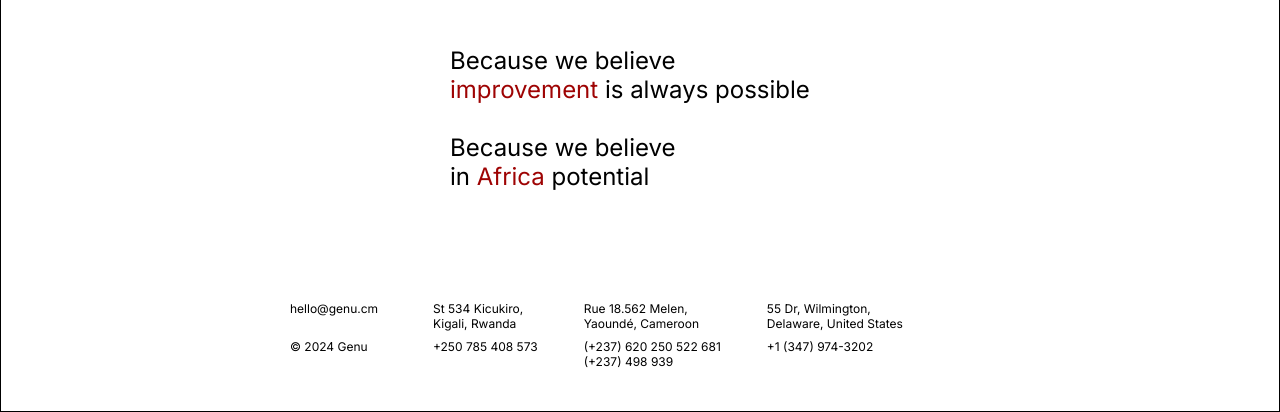
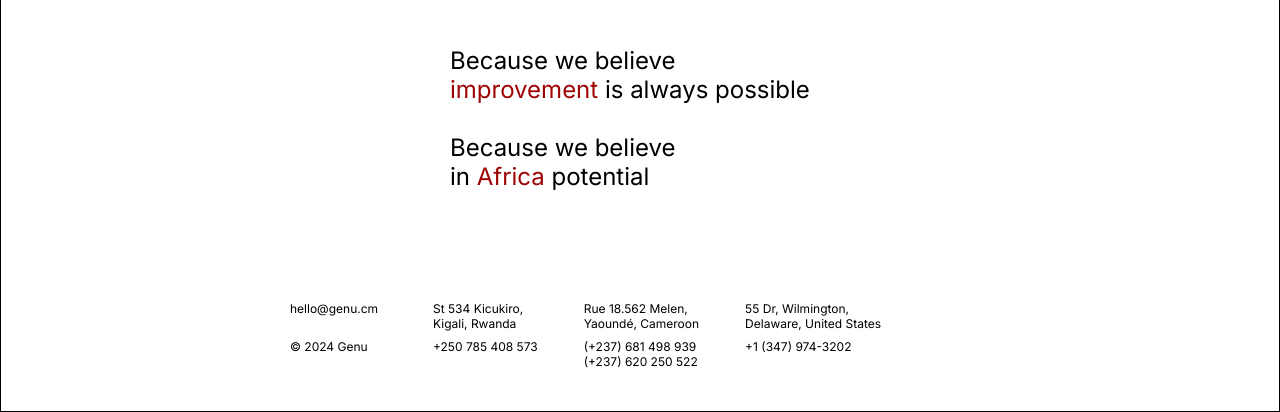
Before and after one commit to genu-co/genu-website, a website built with Parcel: page index.html in a window 1280 px wide. Shown: the part 668-1080 px from the top of the page. Built offline with nearby package versions, Linux system fonts and the light colour scheme.

Commit message:
update aboudi, number

```diff
--- a/index.html
+++ b/index.html
@@ -114,7 +114,7 @@
                   </span>
                 </span>
                 <span class="home-screen1691-text13">
-                  <a href="tel:+237698592004"><span>(+237) 620 250 522 681 <br/> (+237) 498 939 </span></a>
+                  <a href="tel:+237698592004"><span>(+237) 681 498 939 <br/> (+237) 620 250 522 </span></a>
                 </span>
               </div>
               <div class="home-screen1691-countrycontact2">
```
